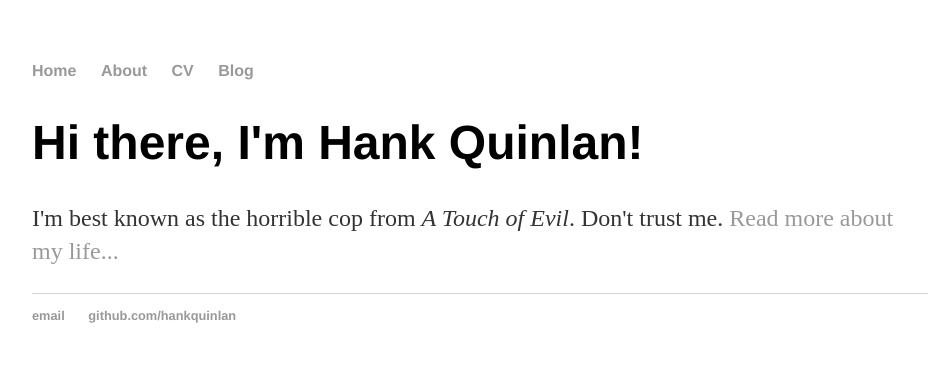
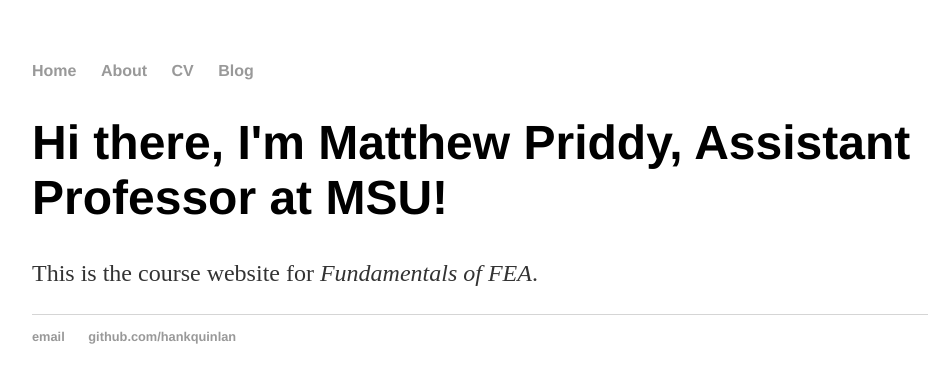
Before and after one commit to mwpriddy/FEA, a Jekyll site: the page built from index.html, in a window 1280 px wide. Shown: the top 383 px of the page, without its empty margins (160-1101 px from the left). Built offline with Jekyll 4.4.1, drawn with Linux system fonts in a browser that asks for light colours.

Commit message:
Update index.html

```diff
--- a/index.html
+++ b/index.html
@@ -1,9 +1,9 @@
 ---
 layout: default
-title: Hank Quinlan, Horrible Cop
+title: Fundamentals of FEA at Mississippi State University
 ---
 
 		<div class="blurb">
-			<h1>Hi there, I'm Hank Quinlan!</h1>
-			<p>I'm best known as the horrible cop from <em>A Touch of Evil</em>. Don't trust me. <a href="/about">Read more about my life...</a></p>
+			<h1>Hi there, I'm Matthew Priddy, Assistant Professor at MSU!</h1>
+			<p>This is the course website for <em>Fundamentals of FEA</em>. </p>
 		</div>
```
